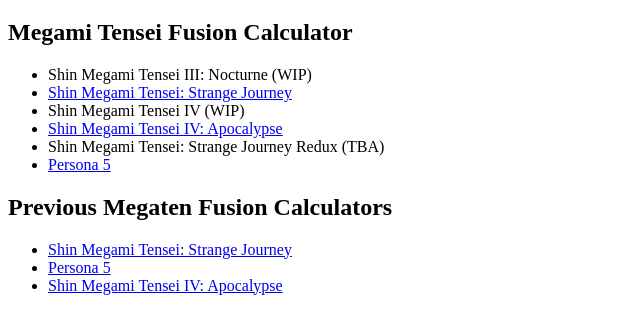
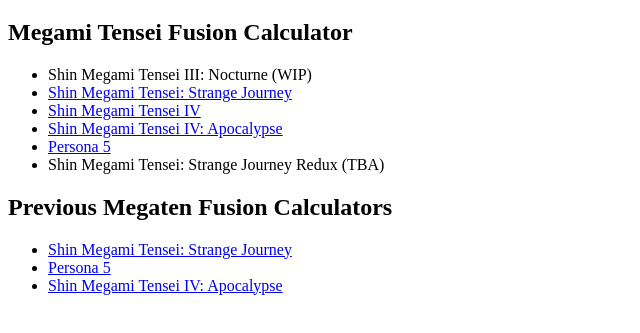
Before and after one commit to aqiu384/aqiu384.github.io, a plain HTML site: page index.html in a window 1280 px wide. Shown: the part 61-394 px from the top of the page, without its empty margins (0-640 px from the left). Drawn offline with Linux system fonts and the light colour scheme.

Commit message:
link to smt4 tool

```diff
--- a/index.html
+++ b/index.html
@@ -12,16 +12,16 @@
   <h2>Megami Tensei Fusion Calculator</h2>
   <ul>
     <li>Shin Megami Tensei III: Nocturne (WIP)</li>
-	<li><a href="/megaten-fusion-tool/smtsj">Shin Megami Tensei: Strange Journey</a></li>
-	<li>Shin Megami Tensei IV (WIP)</li>
-	<li><a href="/megaten-fusion-tool/smt4f">Shin Megami Tensei IV: Apocalypse</a></li>
-	<li>Shin Megami Tensei: Strange Journey Redux (TBA)</li>
-	<li><a href="/megaten-fusion-tool/p5">Persona 5</a></li>
+    <li><a href="/megaten-fusion-tool/smtsj">Shin Megami Tensei: Strange Journey</a></li>
+    <li><a href="/megaten-fusion-tool/smt4">Shin Megami Tensei IV</a></li>
+    <li><a href="/megaten-fusion-tool/smt4f">Shin Megami Tensei IV: Apocalypse</a></li>
+    <li><a href="/megaten-fusion-tool/p5">Persona 5</a></li>
+    <li>Shin Megami Tensei: Strange Journey Redux (TBA)</li>
   </ul>
   <h2>Previous Megaten Fusion Calculators</h2>
   <ul>
     <li><a href="/smtdsj-fusion-tool">Shin Megami Tensei: Strange Journey</a></li>
-	<li><a href="/p5-tool">Persona 5</a></li>
+    <li><a href="/p5-tool">Persona 5</a></li>
     <li><a href="/smt4a-tool">Shin Megami Tensei IV: Apocalypse</a></li>
   </ul>
 </body>
```
